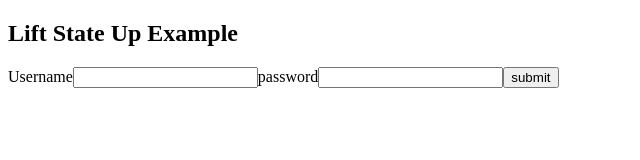
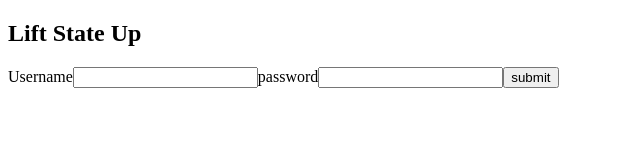
Before and after one commit to acciojob/lift-state-up-5-GitEPatiL, a React app: page / in a window 1280 px wide. Shown: the top 160 px of the page, without its empty margins (0-640 px from the left). Built offline with nearby package versions, Linux system fonts and the light colour scheme.

Commit message:
Update App.js

```diff
--- a/src/components/App.js
+++ b/src/components/App.js
@@ -7,7 +7,7 @@ const App = () => {
   const [isLoggedIn,setIsLoggedIn] = useState(false)
   return (
     <div>
-        <h2>Lift State Up Example</h2>
+        <h2>Lift State Up</h2>
 
         {
           isLoggedIn ? (<h3>You are logged in</h3>) : (<Login isLoggedIn={isLoggedIn} setIsLoggedIn={setIsLoggedIn}/>)
```
